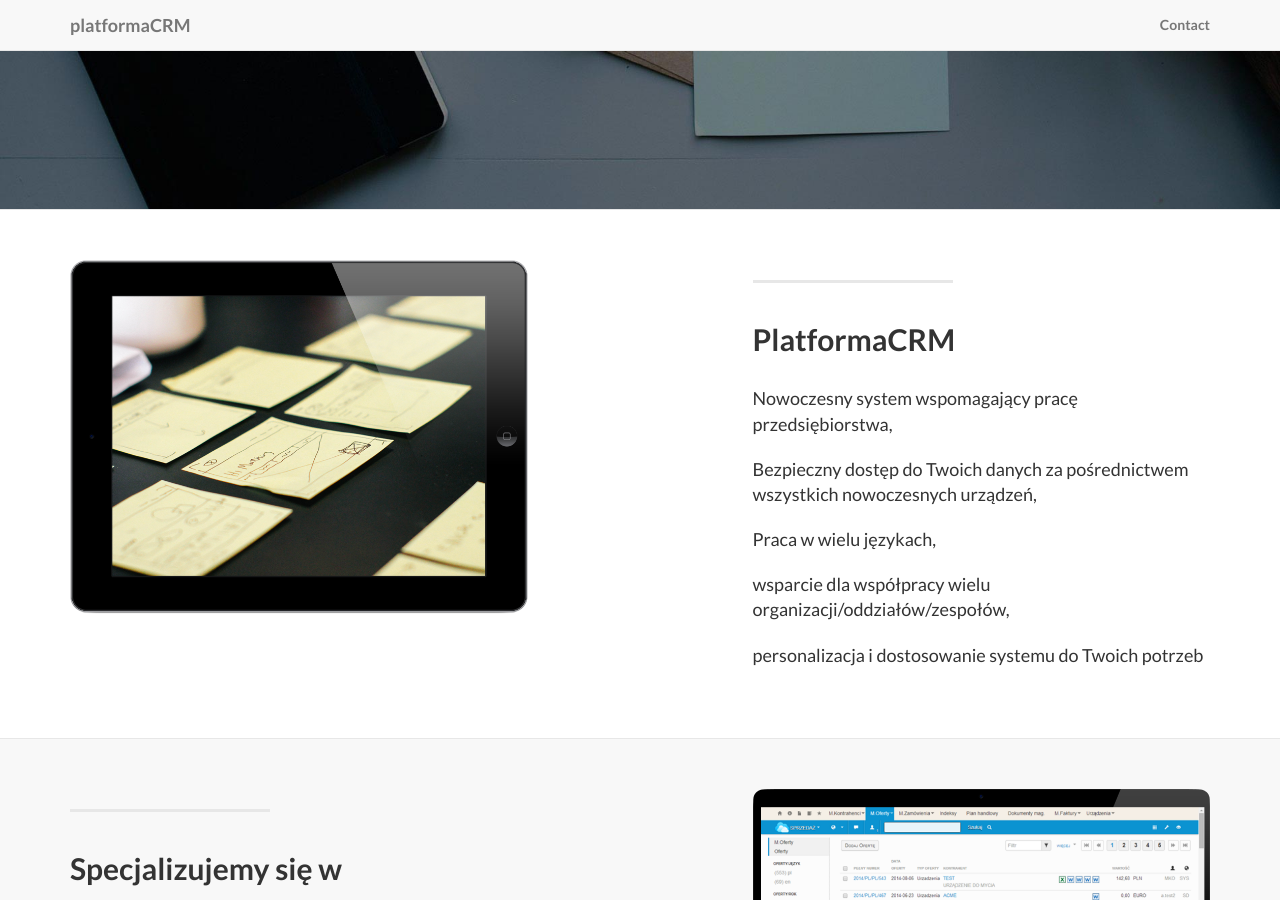
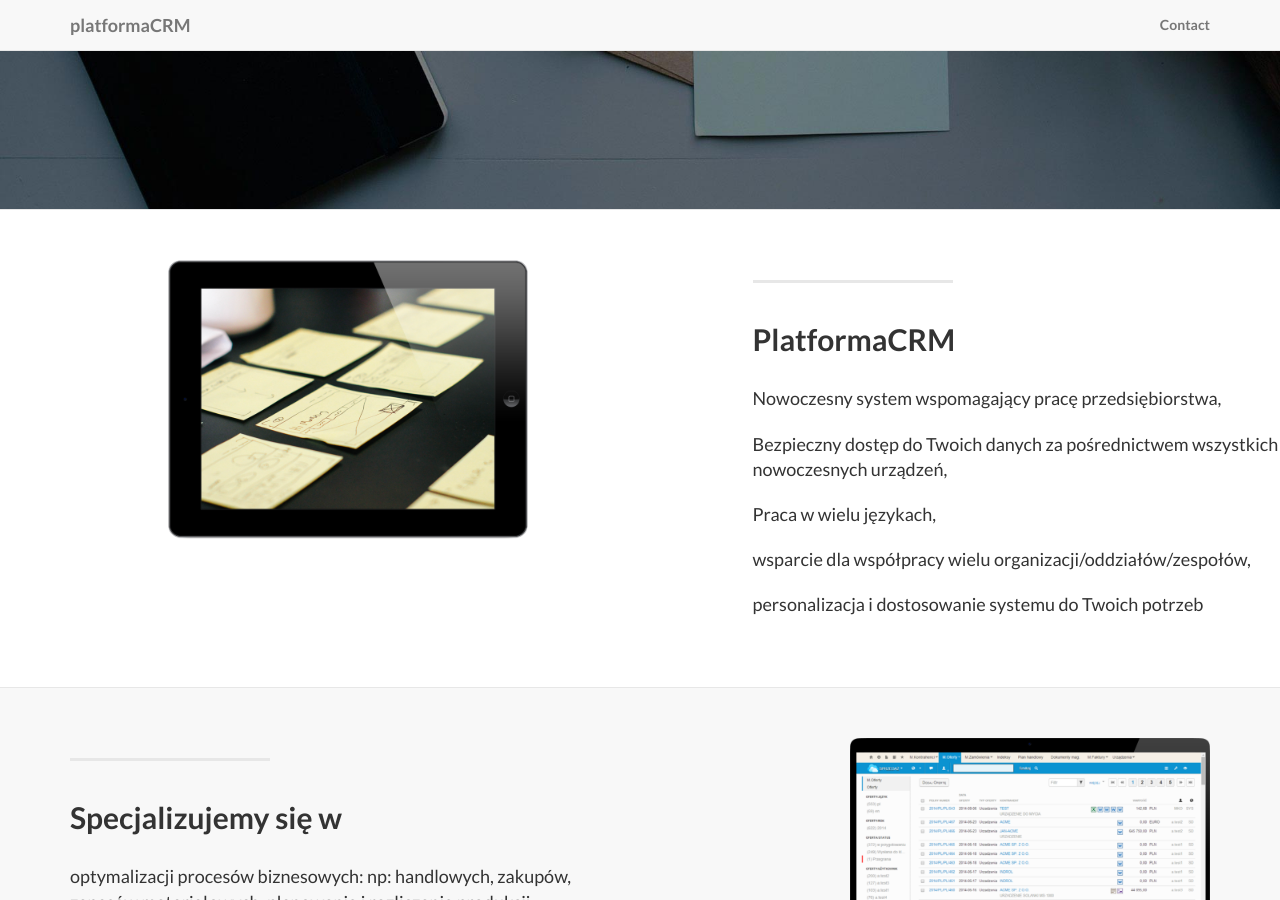
Before and after one commit to platformacrm/platformacrm.github.io, a Jekyll site: the page built from index.html, in a window 1280 px wide and 900 px high, scrolled down 568 px. Built offline with Jekyll 4.4.1, drawn with Linux system fonts in a browser that asks for light colours.

Commit message:
modified:   _includes/page_content.html

```diff
--- a/_includes/page_content.html
+++ b/_includes/page_content.html
@@ -7,13 +7,13 @@
         <div class="container">
 
             <div class="row">
-                <div class="col-lg-5 col-sm-6">
+                <div class="col-lg-6 col-sm-6">
                     <hr class="section-heading-spacer">
                     <div class="clearfix"></div>
                     <h2 class="section-heading">{{ post.title }}</h2>
                     {{ post.description }}
                 </div>
-                <div class="col-lg-5 col-lg-offset-2 col-sm-6">
+                <div class="col-lg-4 col-lg-offset-2 col-sm-6">
                     <img class="img-responsive" src="img/services/{{ post.img }}" alt="">
                 </div>
             </div>
@@ -30,13 +30,13 @@
         <div class="container">
 
             <div class="row">
-                <div class="col-lg-5 col-lg-offset-1 col-sm-push-6  col-sm-6">
+                <div class="col-lg-6 col-lg-offset-1 col-sm-push-6  col-sm-6">
                     <hr class="section-heading-spacer">
                     <div class="clearfix"></div>
                     <h2 class="section-heading">{{ post.title }}</h2>
                     {{ post.description }}
                 </div>
-                <div class="col-lg-5 col-sm-pull-6  col-sm-6">
+                <div class="col-lg-4 col-sm-pull-6  col-sm-6">
                   <img class="img-responsive" src="img/services/{{ post.img }}" alt="">
                 </div>
             </div>
```
